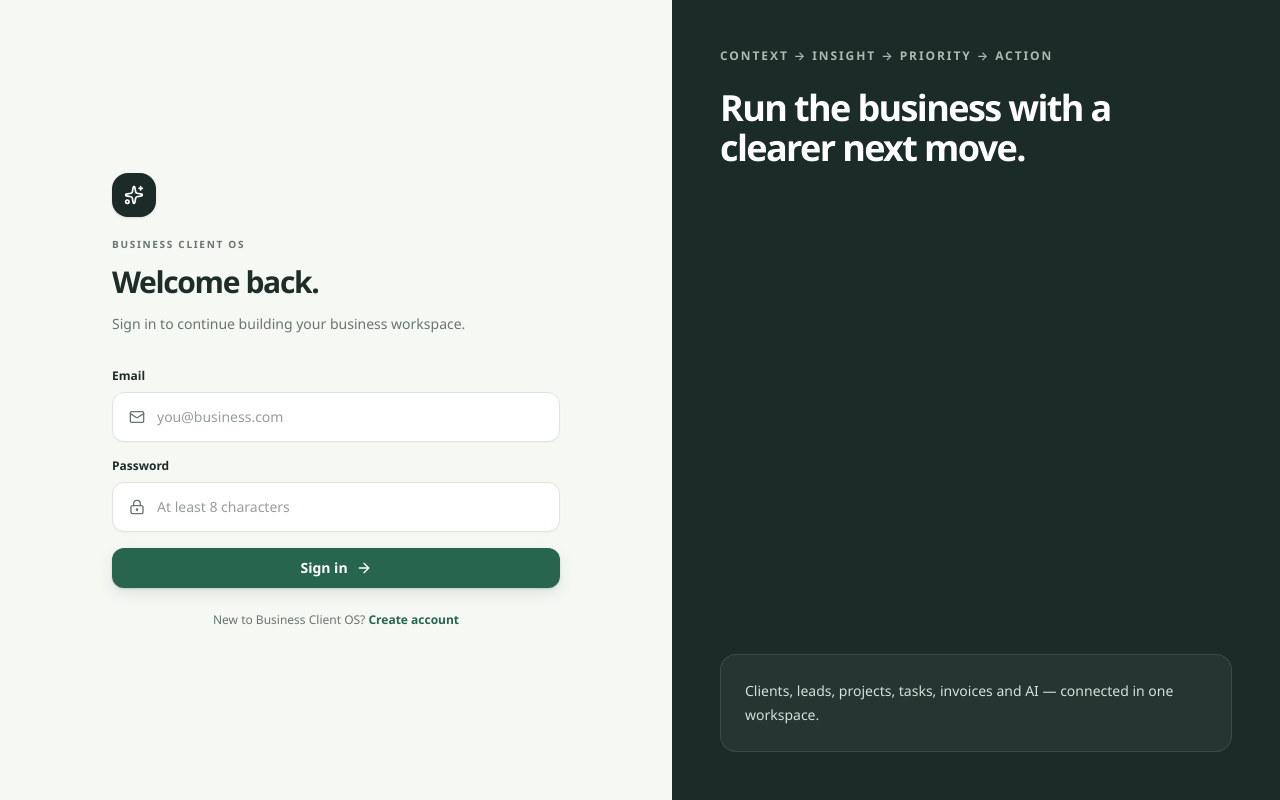
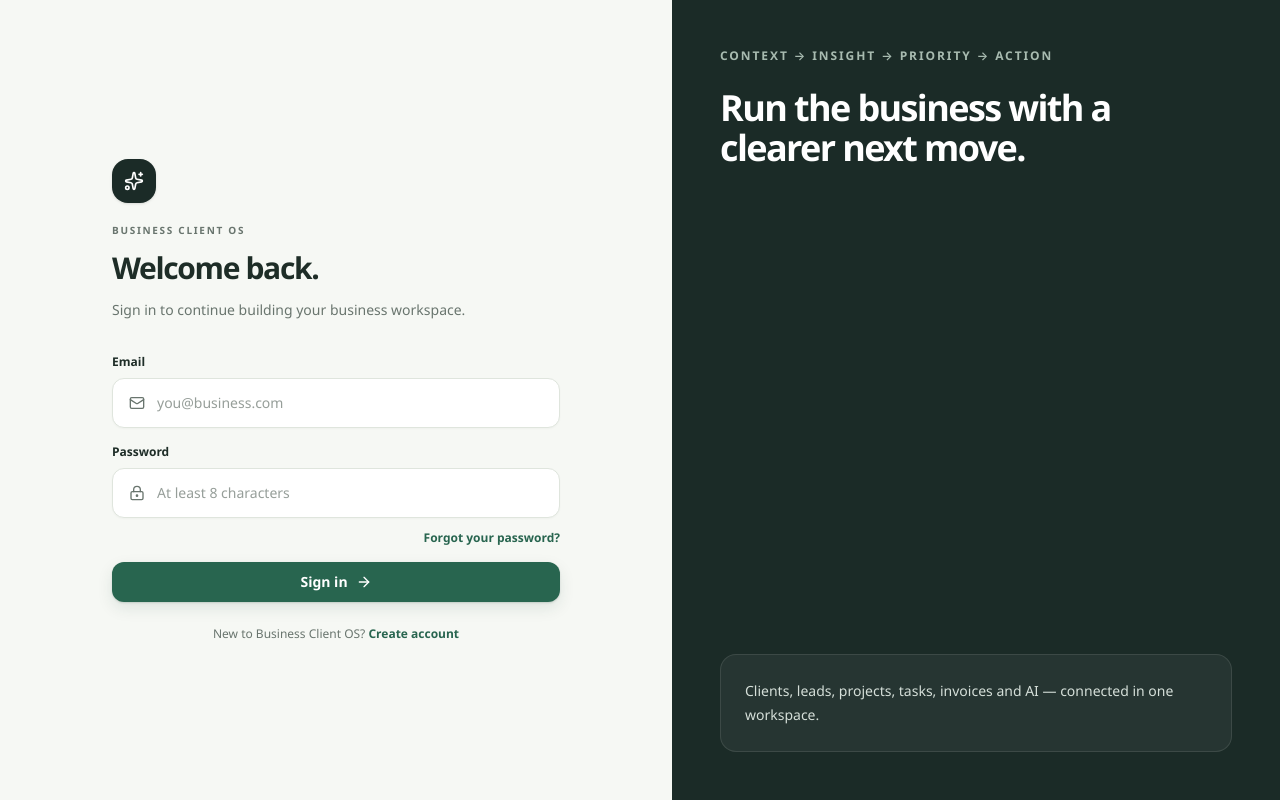
Before and after one commit to GiulianoM6/business-client-os, a Next.js app: page /auth/login in a window 1280 px wide. Built offline with nearby package versions, Linux system fonts and the light colour scheme; no server answers.

Commit message:
feat: link login to password recovery

```diff
--- a/components/auth/auth-form.tsx
+++ b/components/auth/auth-form.tsx
@@ -118,6 +118,17 @@ export function AuthForm({ mode, destination = "/account" }: { mode: "login" | "
           </div>
         </label>
 
+        {isLogin && (
+          <div className="-mt-1 flex justify-end">
+            <Link
+              href="/auth/forgot-password"
+              className="text-xs font-semibold text-primary hover:underline"
+            >
+              Forgot your password?
+            </Link>
+          </div>
+        )}
+
         {message && (
           <div
             className="rounded-xl border bg-[#f7f8f5] px-4 py-3 text-xs leading-5 text-muted-foreground"
```
